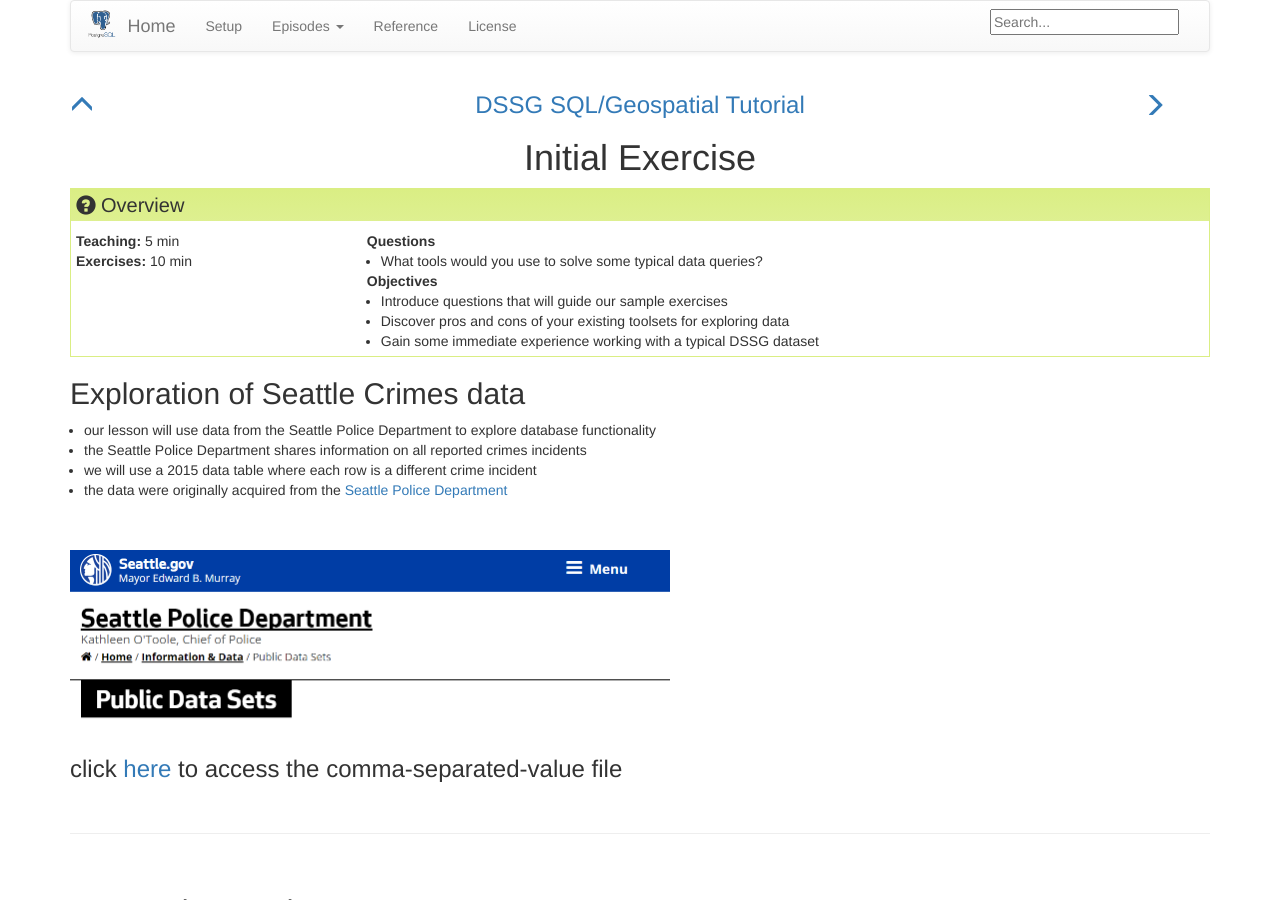
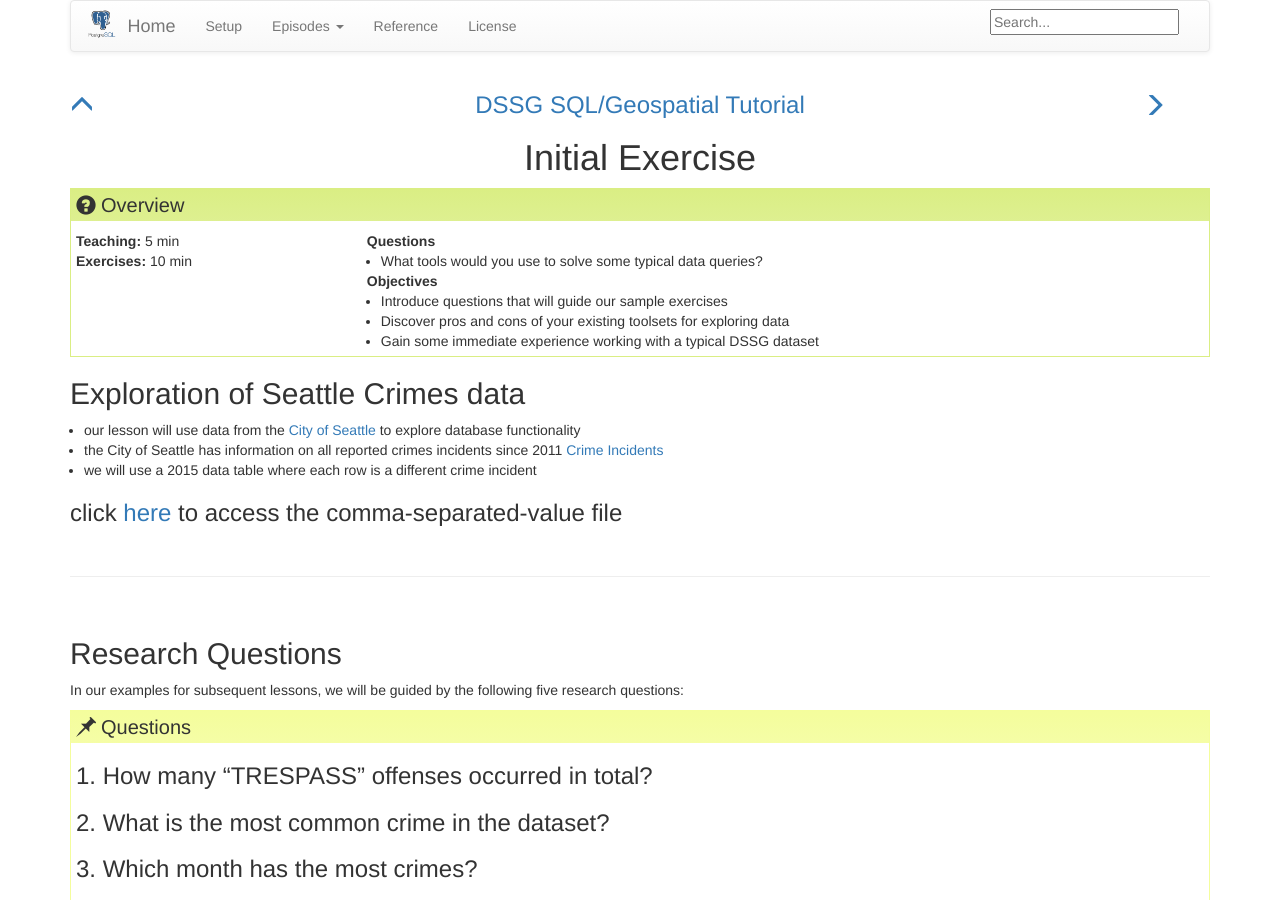
Before and after one commit to uwescience/SQL-geospatial-tutorial, a Jekyll site: the page built from _episodes/00-initialExercise.md, in a window 1280 px wide and 900 px high. Built offline with Jekyll 4.4.1, drawn with Linux system fonts in a browser that asks for light colours.

Commit message:
editing sources of data

```diff
--- a/_episodes/00-initialExercise.md
+++ b/_episodes/00-initialExercise.md
@@ -14,14 +14,15 @@
 
 ## Exploration of Seattle Crimes data
 
-* our lesson will use data from the Seattle Police Department to explore database functionality
-* the Seattle Police Department shares information on all reported crimes incidents
+* our lesson will use data from the [City of Seattle]((https://data.seattle.gov/) ) to explore database functionality
+* the City of Seattle has information on all reported crimes incidents since 2011 [Crime Incidents](https://data.seattle.gov/Public-Safety/Crime-incidents-after-2011/8pyp-fumz)
 * we will use a 2015 data table where each row is a different crime incident
-* the data were originally acquired from the [Seattle Police Department](http://www.seattle.gov/seattle-police-department/crime-data/spd-data-sets)
 
+<!---
 <br><br>
 <img src="../assets/img/databaseIntro/crimesSeattle.png" width = "600" border = "10">
 <br>
+--->
 
 ### click [here](https://github.com/uwescience/SQL-geospatial-tutorial/blob/gh-pages/files/SeattleCrimeIncidents.csv) to access the comma-separated-value file
 
```
